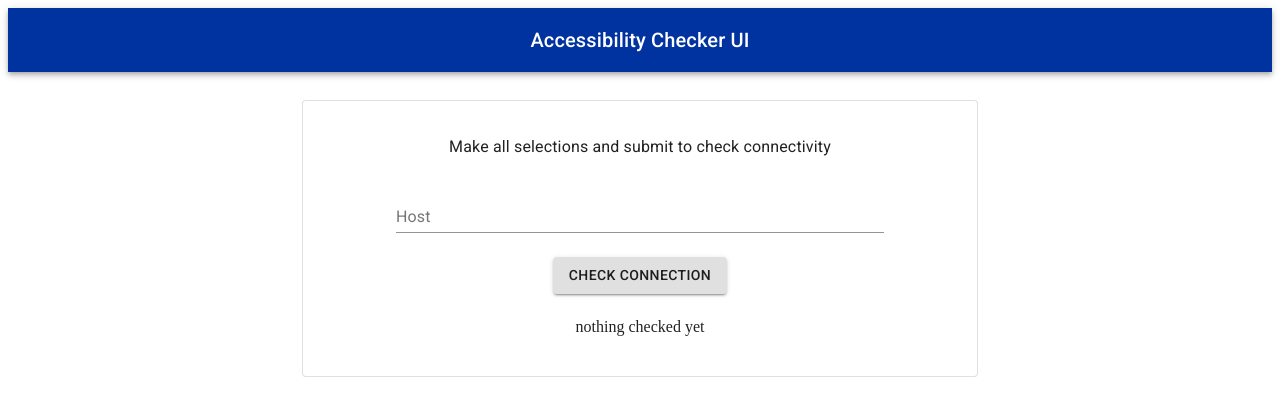
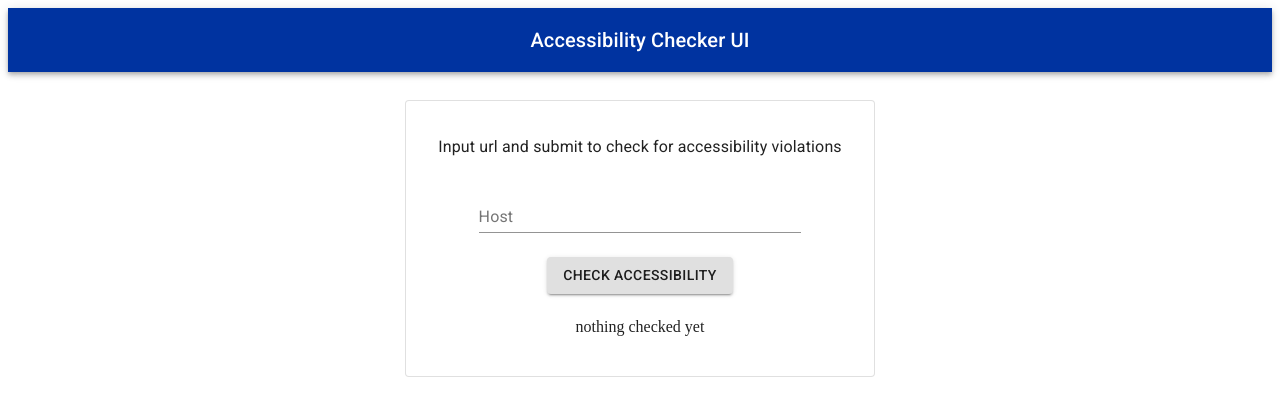
Before and after one commit to franklsm1/accessibility-checker, a React app in the folder client/: page / in a window 1280 px wide. Shown: the top 416 px of the page. Built offline with nearby package versions, Linux system fonts and the light colour scheme.

Commit message:
Update UI verbiage and CSS

```diff
--- a/client/src/App.jsx
+++ b/client/src/App.jsx
@@ -69,13 +69,13 @@ const App = ({ classes }) => {
                 justify="center"
                 alignItems="center"
             >
-                <Grid item style={{ minWidth: '700px' }}>
+                <Grid item>
                     <Card variant="outlined" className={classes.card}>
                         <CardContent>
                             <Grid container direction="column" spacing={3}>
                                 <Grid item>
                                     <Typography variant="subtitle1">
-                                        Make all selections and submit to check connectivity
+                                        Input url and submit to check for accessibility violations
                                     </Typography>
                                 </Grid>
                                 <Grid item>
@@ -90,7 +90,7 @@ const App = ({ classes }) => {
                                 </Grid>
                                 <Grid item>
                                     <Button id="checkAccessibility" variant="contained" onClick={checkAccessibility}>
-                                Check Connection
+                                Check Accessibility
                                     </Button>
                                 </Grid>
                                 <Grid item>
--- a/client/src/index.html
+++ b/client/src/index.html
@@ -4,7 +4,7 @@
     <meta charset="UTF-8">
     <meta name="viewport" content="width=device-width, initial-scale=1.0">
     <meta http-equiv="X-UA-Compatible" content="ie=edge">
-    <title>React AppFabric</title>
+    <title>Accessibility Checker</title>
     <link rel="shortcut icon" href="https://www.allstate.com/favicon.ico"/>
     <link rel="stylesheet" href="https://fonts.googleapis.com/css?family=Roboto:300,400,500,700&display=swap" />
 </head>
```
